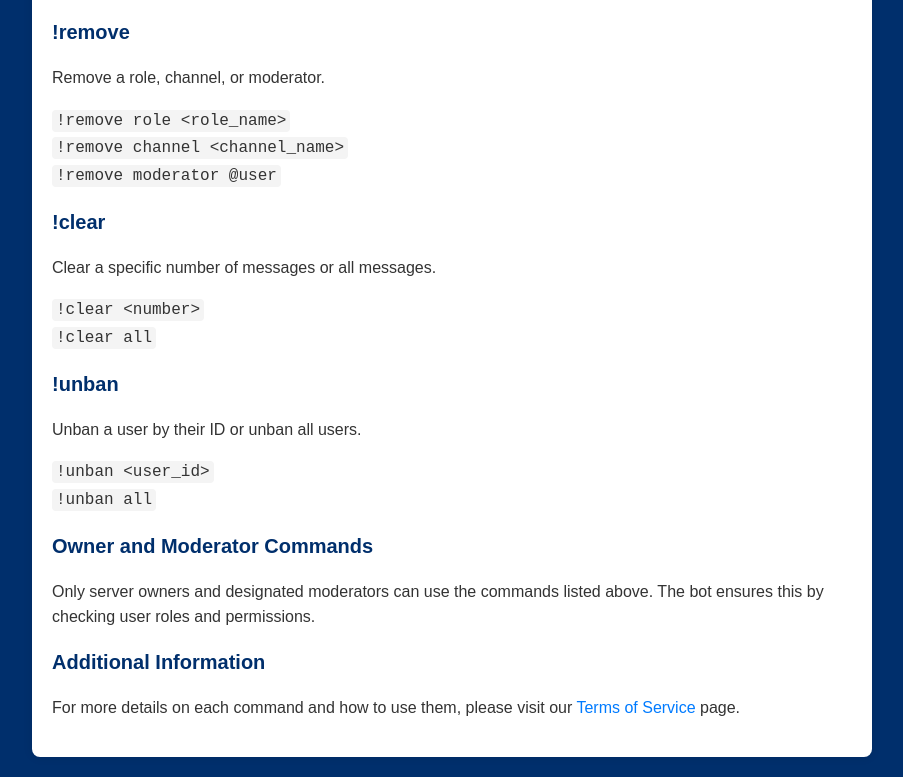
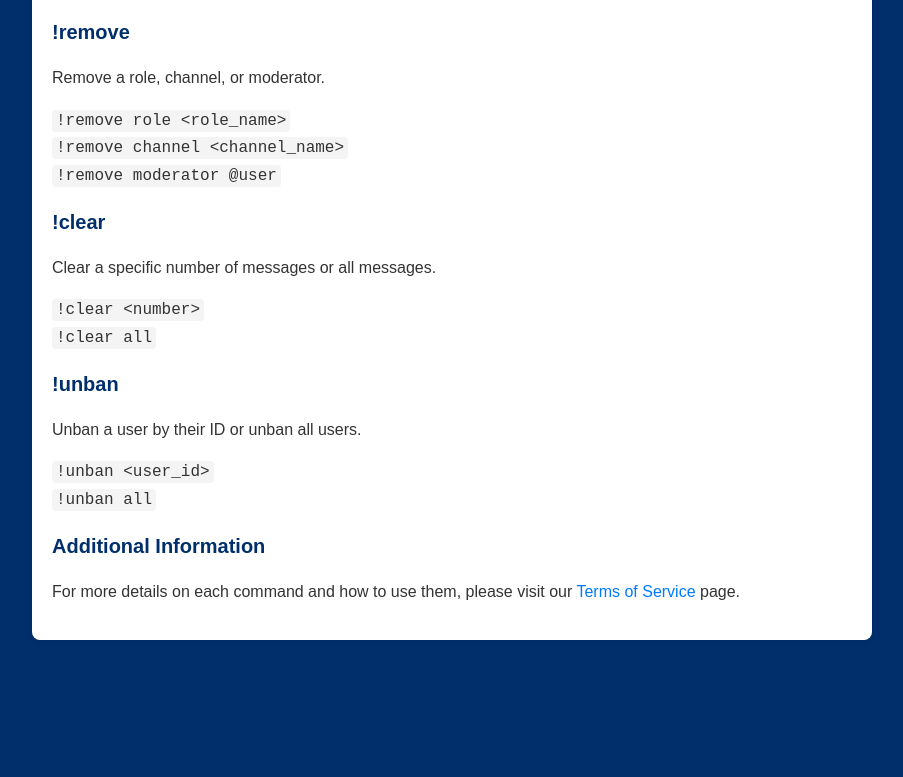
Before and after one commit to Clurpthebot/HELP-center, a plain HTML site: page index.html in a window 1280 px wide. Shown: the part 477-1254 px from the top of the page, without its empty margins (188-1091 px from the left). After the commit the page ends 1137 px from the top, so only its background shows below. Drawn offline with Linux system fonts and the light colour scheme.

Commit message:
Update index.html

```diff
--- a/index.html
+++ b/index.html
@@ -85,9 +85,6 @@
         <code>!unban &lt;user_id&gt;</code><br>
         <code>!unban all</code>
 
-        <h2>Owner and Moderator Commands</h2>
-        <p>Only server owners and designated moderators can use the commands listed above. The bot ensures this by checking user roles and permissions.</p>
-
         <h2>Additional Information</h2>
         <p>For more details on each command and how to use them, please visit our <a href="https://tomasclurp.github.io/terms-of-service/">Terms of Service</a> page.</p>
     </div>
```
